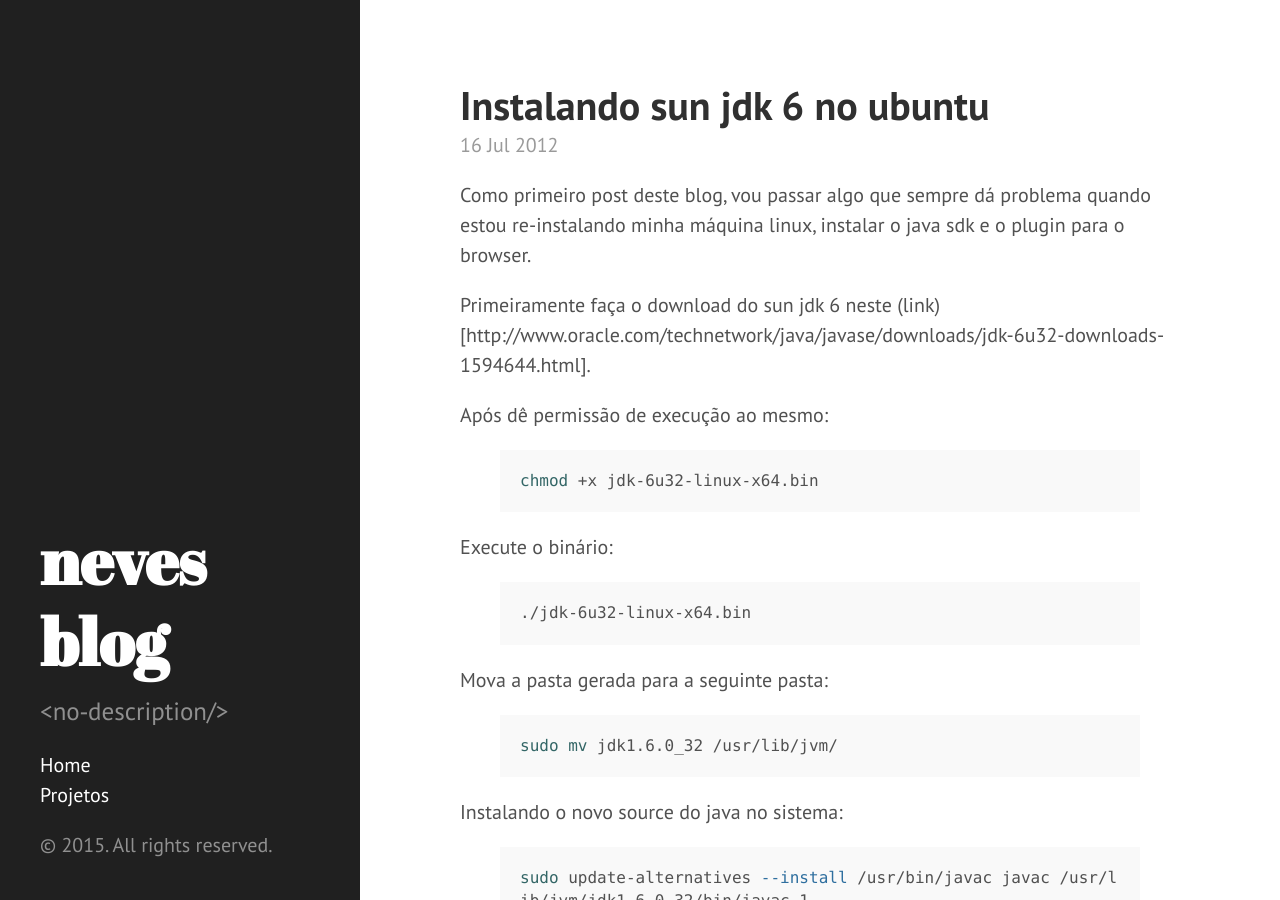
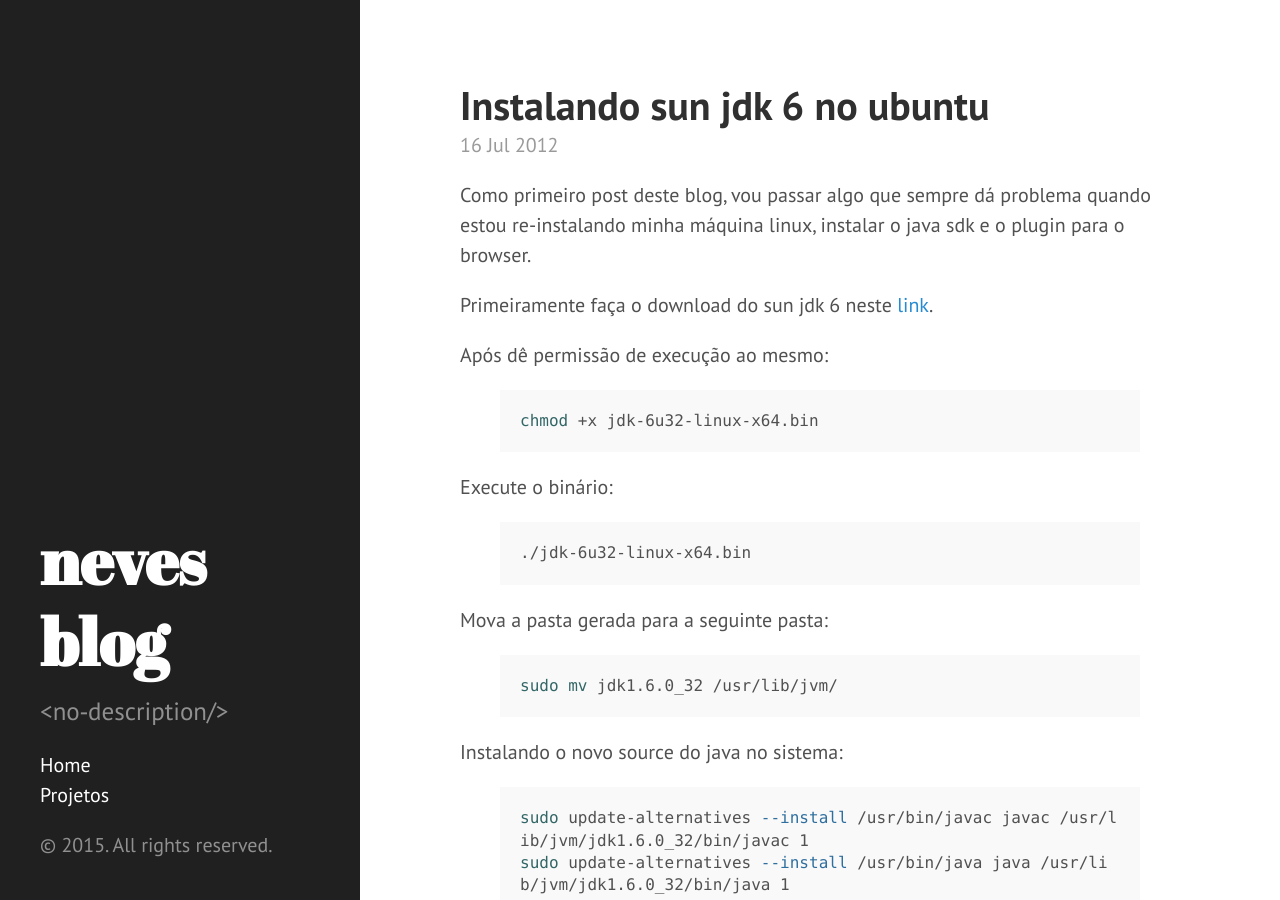
Before and after one commit to rafaelcneves/rafaelcneves.github.io, a Jekyll site: the page built from _posts/2012-07-16-instalando-sun-jdk-6-no-ubuntu.markdown, in a window 1280 px wide and 900 px high. Built offline with Jekyll 4.4.1, drawn with Linux system fonts in a browser that asks for light colours.

Commit message:
Update some posts

```diff
--- a/_posts/2012-07-16-instalando-sun-jdk-6-no-ubuntu.markdown
+++ b/_posts/2012-07-16-instalando-sun-jdk-6-no-ubuntu.markdown
@@ -7,7 +7,7 @@ categories: [java]
 ---
 Como primeiro post deste blog, vou passar algo que sempre dá problema quando estou re-instalando minha máquina linux, instalar o java sdk e o plugin para o browser.
 
-Primeiramente faça o download do sun jdk 6 neste (link)[http://www.oracle.com/technetwork/java/javase/downloads/jdk-6u32-downloads-1594644.html].
+Primeiramente faça o download do sun jdk 6 neste [link](http://www.oracle.com/technetwork/java/javase/downloads/jdk-6u32-downloads-1594644.html).
 
 Após dê permissão de execução ao mesmo:
 
@@ -71,4 +71,4 @@ sudo ln -s /usr/lib/jvm/jdk1.6.0_32/jre/lib/i386/libnpjp2.so /usr/lib/mozilla/pl
 
 Utilizei para este post um outro blog que também mostra como instalar a versão 7 do java.
 
-*<a href="http://www.devsniper.com/ubuntu-12-04-install-sun-jdk-6-7/" target="_blank">Referência</a>*
+*[Referência](http://www.devsniper.com/ubuntu-12-04-install-sun-jdk-6-7/)*
```
